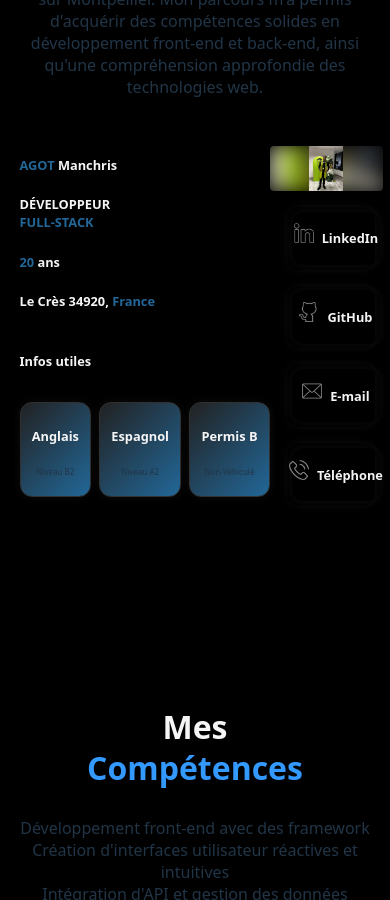
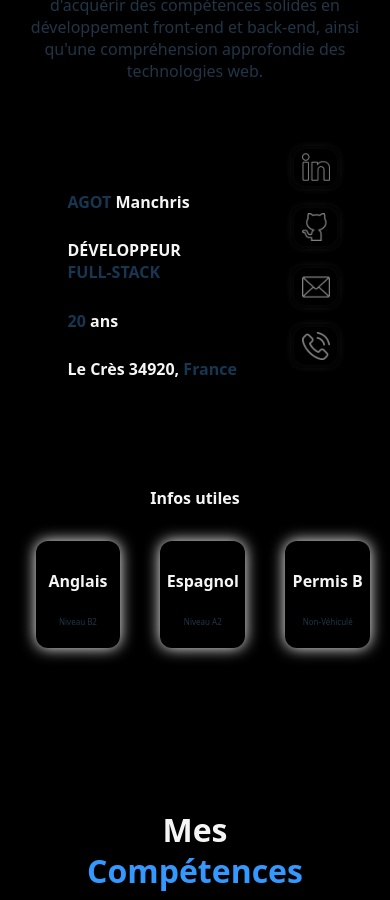
Before and after one commit to Mxnchriis/Mxnchriis.github.io, a React (Vite) app: page / in a window 390 px wide. Shown: the part 1100-2000 px from the top of the page. Built offline with nearby package versions, Linux system fonts and the light colour scheme.

Commit message:
Suite de la refonte

```diff
--- a/src/Accueil.jsx
+++ b/src/Accueil.jsx
@@ -22,7 +22,7 @@ function Accueil() {
         <div className="accueil-content">
           <img src={selfie} alt="" />
           <h1>
-            Bienvenue sur mon <span style={{ color: '#3399ff' }}>portfolio</span>
+            Bienvenue sur mon <span id='Colored'>portfolio</span>
           </h1>
           <p>Découvrer mes projets et compétences en développement web.</p>
           <button
--- a/src/Body.css
+++ b/src/Body.css
@@ -1,3 +1,8 @@
+:root {
+  --couleur: #3399ff;
+  --couleur-secondaire: #173651;
+}
+
 #root {
   /* max-width: 1280px; */
   width: 100%;
@@ -14,8 +19,16 @@ h1{
   margin-bottom: 2rem;
 }
 
+body.light-mode #Colored {
+  color: #0056b3;
+}
+
 #Colored2 {
-  /* color: #56b046; */
+  color: #173651;
+  /* color: #ffbcbc; */
+}
+
+body.light-mode #Colored2 {
   color: rgb(34, 103, 152);
 }
 
@@ -23,7 +36,7 @@ h1{
   display: flex;
   flex-direction: column;
   padding: 2rem 1rem;
-  padding-top: 7rem;
+  padding-top: 6rem;
   max-width: 90%;
   margin: 0 auto;
 }
@@ -51,6 +64,7 @@ hr {
   display: grid;
   grid-template-columns: 1fr 1fr;
   margin: 2rem auto;
+  gap: 10rem;
   max-width: 100%;
 }
 
@@ -60,7 +74,7 @@ hr {
   justify-content: center;
   gap: 2rem;
   flex-wrap: wrap;
-  margin: 2rem auto;
+  margin: 3rem auto;
   max-width: 100%;
 }
 
@@ -73,12 +87,16 @@ hr {
 }
 
 #links-container a {
+  display: flex;
+  align-items: center;
+  gap: 0.7em;
   box-shadow: 0 0 10px rgba(32, 32, 32, 0.443);
   border-radius: 12px;
-  padding: 0.3rem;
+  padding: 4px;
   text-align: left;
-  align-items: baseline;
   width: 100%;
+  background: transparent;
+  transition: background 0.2s, box-shadow 0.2s;
 }
 
 #links-container a:hover {
@@ -88,28 +106,58 @@ hr {
   transition: transform 0.2s;
 }
 
+#links-container img {
+  width: 28px;
+  height: 28px;
+  object-fit: contain;
+  margin: 0;
+  display: block;
+}
+
+#info-perso {
+  /* border: 2px solid #ffffff; */
+  /* background: linear-gradient(120deg, #070707 0%, #4f4f4f 60%, #070707 100%); */
+  /* box-shadow: 0 0 15px rgba(255, 255, 255, 0.443); */
+  border-radius: 12px;
+  margin: 0;
+  padding: 2rem 3rem;
+  margin: 1rem auto;
+  max-width: 100%;
+  align-items: left;
+  height: fit-content;
+}
+
 #box-styled {
-  border: 1px solid #313131;
-  box-shadow: 0 0 10px rgba(32, 32, 32, 0.443);
-  background: linear-gradient(135deg, #222 0%, rgb(34, 103, 152) 100%);
+  border: 2px solid #ffffff00;
+  box-shadow: 0 0 15px rgb(255, 255, 255);
+  /* background: linear-gradient(180deg, #071021 0%, #11283a 60%, #0b1926 100%); */
   border-radius: 12px;
-  margin: 2rem 0;
-  padding: 3rem;
+  margin: 2rem 1rem;
+  padding: 5rem;
   max-width: 100%;
   align-items: center;
   height: fit-content;
 }
 
+#box-styled p {
+  white-space: nowrap;
+}
+
 body.light-mode #box-styled {
-  background: linear-gradient(135deg, #f0f0f0 0%, #a0c4ff 100%);
-  border: 1px solid #ccc;
+  /* border: 2px solid #222222; */
+  box-shadow: 0 0 15px rgba(32, 32, 32, 0.443);
 }
 
 #box-styled:hover {
-  box-shadow: 0 0 15px rgba(32, 32, 32, 0.643);
-  border: 1px solid white;
+  box-shadow: 0 0 15px rgba(223, 223, 223, 0.643);
+  border: 2px solid white;
   transform: scale(1.02);
   transition: transform 0.6s;
+}
+
+body.light-mode #box-styled:hover {
+  border: 2px solid black;
+  box-shadow: 0 0 15px rgba(32, 32, 32, 0.643);
 }
 
 #card-styled {
@@ -130,6 +178,7 @@ body.light-mode #box-styled {
   font-size: 1.5rem;
   gap: 1rem;
   width: fit-content;
+  margin: 0 auto;
   justify-content: center;
 }
 
@@ -138,12 +187,111 @@ body.light-mode #box-styled {
   flex-direction: column;
   align-items: first baseline;
   font-size: 1.5rem;
-  width: fit-content;
+  width: 100%;
 }
 
-.box-content-row img{
-    width: 30px;
-    height: 30px;
+.box-content-row img, .box-content-column img {
+    width: 40px;
+    height: 40px;
+    object-fit: contain;
+}
+
+#skills-container {
+  max-width: 80%;
+  margin: 2rem auto;
+  grid-template-columns: 1fr 1fr 1fr;
+  gap: 3rem;
+  justify-content: center;
+}
+
+#skill-box {
+  position: relative;
+  width: 15vw;
+  height: 300px;
+  border-radius: 50px;
+  padding: 3rem;
+  font-size: medium;
+  text-align: left;
+  display: flex;
+  align-items: left;
+  background: linear-gradient(180deg, #071021 0%, #11283a 60%, #0b1926 100%);
+  box-shadow: 0 0 3px rgba(32, 32, 32, 0.443);
+  /* justify-content: center; */
+  /* cursor: pointer; */
+  overflow: visible;
+  z-index: 222;
+}
+
+#skill-box h2 {
+  margin: 0.5rem 0;
+}
+
+#skill-box p {
+  font-size: 0.9rem;
+  margin: 0;
+  padding: 0;
+}
+
+body.light-mode #skill-box {
+  background: linear-gradient(180deg, #c2d8ed 0%, #e9f6ff 60%, #d7eef8 100%);
+}
+
+#skill-box:hover {
+  transform: scale(1.02);
+  transition: transform 0.3s;
+}
+
+#skill-box img {
+    background-color: whitesmoke;
+    padding: 0.5rem;
+    border-radius: 8px;
+}
+
+@property --angle {
+  syntax: '<angle>';
+  initial-value: 0deg;
+  inherits: false;
+}
+
+/* #skill-box::after, #skill-box::before {
+  content: '';
+  position: absolute;
+  left: 50%;
+  transform: translateX(-50% );
+  width: 100%;
+  height: 100%;
+  padding: 5px;
+  border-radius: 50px;
+  background-image: conic-gradient(from var(--angle),transparent 85%, white);
+  animation: 3s spin infinite linear;
+  z-index: -2;
+}
+
+#skill-box::after {
+  content: "";
+  position: absolute;
+  filter: blur(10px);
+  opacity: 0.12;
+  pointer-events: none;
+  z-index: 0;
+}
+
+body.light-mode #skill-box::after, body.light-mode #skill-box::before {
+  background-image: conic-gradient(from var(--angle),transparent 85%, black);
+} */
+
+#skill-box::before {
+  filter: blur(1rem);
+  opacity: 0.2;
+}
+
+@keyframes spin {
+  from {
+    --angle: 0deg;
+  }
+  to {
+    --angle: 360deg;
+  }
 }
 
 /* ------------------------------------------------------- */
@@ -152,7 +300,7 @@ body.light-mode #box-styled {
 
 
 #info-utile {
-  margin-top: 2rem;
+  /* margin-top: 2rem; */
   margin-bottom: 0;
 }
 
@@ -275,6 +423,25 @@ body.light-mode .programName {
 /* --------------------- PROJETS ------------------------- */
 /* ------------------------------------------------------- */
 
+.accordion button {
+  cursor: pointer;
+  background: var(--couleur-secondaire);
+  transition: background 0.3s, box-shadow 0.3s;
+}
+
+body.light-mode .accordion button {
+  background: var(--couleur-secondaire);
+  color: white;
+}
+
+.accordion button:hover {
+  background: var(--couleur);
+  box-shadow: 0 0 10px rgba(32, 32, 32, 0.443);
+}
+
+body.light-mode .accordion button:hover {
+  box-shadow: 0 0 15px var(--couleur-secondaire);
+}
 
 .accordion-title {
   width: "100%";
@@ -284,11 +451,10 @@ body.light-mode .programName {
   font-weight: "bold";
   font-size: "1.2em";
   cursor: "pointer";
-  background: "#242424";
+  /* background: "#242424"; */
   border: "none";
   border-bottom: "1px solid #ccc";
 }
-
 
 .accordion-content {
   padding: "10px 20px";
@@ -302,6 +468,10 @@ body.light-mode .programName {
   max-height: 0;
   opacity: 0;
   padding: 0 !important;
+}
+
+body.light-mode .contenu {
+  color: #222;
 }
 
 /* Accordion responsive */
@@ -483,6 +653,7 @@ body.light-mode .programName {
 
   .grid-container {
     max-width: 90vw;
+    gap: 2rem;
   }
 
   #box-styled {
@@ -500,12 +671,52 @@ body.light-mode .programName {
   }
 
   #links-container {
-    width: 70%;
+    width: fit-content;
     margin: 1rem auto;
+    align-items: center;
+  }
+
+  #links-container a {
+    padding: 3px;
+  }
+
+  #links-container h3 {
+    display: none;
+  }
+
+  #skills-container {
+    grid-template-columns: 1fr 1fr;
+    max-width: 90vw;
+    gap: 2rem;
+  }
+
+  #skill-box {
+    width: 30vw;
+    height: auto;
+    padding: 1.5rem;
+    border-radius: 25px;
+    text-align: center;
+  }
+
+  #skill-box h2 {
+    font-size: 0.8rem;
+  }
+
+  #skill-box p {
+    font-size: 0.5rem;
+  }
+
+  .image-wrapper {
+    display: none;
+  }
+
+  .box-content-column img, .box-content-row img {
+    width: 25px;
+    height: 25px;
   }
 
   .box-content-column h2, .box-content-column h3 {
-    font-size: 0.8rem;
+    font-size: 1rem;
     text-align: left;
   }
 
--- a/src/Header.css
+++ b/src/Header.css
@@ -23,6 +23,7 @@
     background-color: rgba(75, 171, 255, 0.416);
     border: 1px solid rgba(75, 171, 255, 0.416);
     box-shadow: 0 0 10px rgba(0, 0, 0, 0.1);
+    z-index: 9999;
 }
 
 .navbar nav {
--- a/src/NewContenu.jsx
+++ b/src/NewContenu.jsx
@@ -1,5 +1,6 @@
 import React, { useState, useEffect } from 'react';
 import './Body.css';
+import pythonLogo from './assets/python.png';
 import htmlLogo from './assets/html.png';
 import cssLogo from './assets/css.png';
 import jsLogo from './assets/js.png';
@@ -19,8 +20,10 @@ import linkedinLogo from './assets/contact/linkedin.png'
 import githubLogo from './assets/contact/github.png'
 import emailLogo from './assets/contact/email.png'
 import mobileLogo from './assets/contact/mobile.png'
+import wwwLogo from './assets/www.png'
 
 const langImages = [
+  { src: pythonLogo, alt: "Python" },
   { src: htmlLogo, alt: "HTML" },
   { src: cssLogo, alt: "CSS" },
   { src: jsLogo, alt: "JavaScript" },
@@ -187,7 +190,7 @@ function Accueil() {
       <section id="apropos">
         <div className="Bloc-content">
           <h1>
-            Qui <span style={{color:'#3399ff'}}>suis-je</span> ?
+            Qui <span id='Colored'>suis-je</span> ?
           </h1>
           <p>
             Je suis AGOT Manchris, un jeune développeur de 21ans passionné par la création d'applications web modernes et interactives sur Montpellier.
@@ -196,30 +199,17 @@ function Accueil() {
           </p>
 
           <div className="grid-container">
-            <div className="box-content-column" >
+
+            <div className="box-content-column" id='info-perso' >
               <h2><span id='Colored2'>AGOT</span> Manchris</h2>
               <h2>DÉVELOPPEUR <span className='fullstack' id='Colored2'>FULL-STACK</span></h2>
               <h2><span id='Colored2'>20</span> ans</h2>
               <h2>Le Crès 34920, <span id='Colored2'>France</span></h2>
+            </div>
 
-              <h3 id='info-utile'>Infos utiles</h3>
-              <div className="box-content-row">
-                <div className="box-content-column" id='box-styled'>
-                  <h3>Anglais</h3>
-                  <p>Niveau B2</p>
-                </div>
-                <div className="box-content-column" id='box-styled'>
-                  <h3>Espagnol</h3>
-                  <p>Niveau A2</p>
-                </div>
-                <div className="box-content-column" id='box-styled'>
-                  <h3>Permis B</h3>
-                  <p>Non-Véhiculé</p>
-                </div>
-              </div>
-            </div>
             <div className="box-content-column">
-              <ImageWrapper src={selfie} alt="" />
+              {/* <ImageWrapper src={selfie} alt="" /> */}
+
               <div className="box-content-column" id='links-container'>
                 <a href="https://www.linkedin.com/in/manchris-a-144b79272/" style={{ textDecoration: 'none' }}>
                   <div className="box-content-row" id='card-styled'>
@@ -242,6 +232,24 @@ function Accueil() {
                   </div>
                 </a>
               </div>
+
+            </div>
+
+          </div>
+
+          <h2 id='info-utile'>Infos utiles</h2>
+          <div className="box-content-row">
+            <div className="box-content-column" id='box-styled'>
+              <h3>Anglais</h3>
+              <p>Niveau B2</p>
+            </div>
+            <div className="box-content-column" id='box-styled'>
+              <h3>Espagnol</h3>
+              <p>Niveau A2</p>
+            </div>
+            <div className="box-content-column" id='box-styled'>
+              <h3>Permis B</h3>
+              <p>Non-Véhiculé</p>
             </div>
           </div>
         </div>
@@ -251,13 +259,40 @@ function Accueil() {
         <div className="Bloc-content">
           <h1>Mes</h1>
           <h1 id='Colored'>Compétences</h1>
-          <ul>
+            <div className="grid-container" id='skills-container'>
+              <div className="box-content-column" id='skill-box'>
+                <img src={wwwLogo} alt="Logo" />
+                <h2>Développement Web</h2>
+                <p>Création de sites web responsives et interactifs en utilisant HTML, CSS, JavaScript et des frameworks modernes comme React et Angular.</p>
+              </div>
+              <div className="box-content-column" id='skill-box'>
+                <img src={wwwLogo} alt="Logo" />
+                <h2>Création d'interfaces utilisateur réactives et intuitives</h2>
+                <p>Conception d'interfaces utilisateur modernes et intuitives en utilisant des frameworks comme React et Angular pour améliorer l'expérience utilisateur.</p>
+              </div>
+              <div className="box-content-column" id='skill-box'>
+                <img src={jsLogo} alt="Logo" />
+                <h2>Intégration d'API et gestion des données</h2>
+                <p>Intégration d'API tierces et gestion des données en utilisant des outils comme Axios et Fetch pour assurer une communication fluide entre le front-end et le back-end.</p>
+              </div>
+              <div className="box-content-column" id='skill-box'>
+                <img src={nodeLogo} alt="Logo" />
+                <h2>Conception de bases de données et développement back-end</h2>
+                <p>Conception et gestion de bases de données relationnelles et non relationnelles avec MySQL, ainsi que le développement de serveurs back-end avec Node.js</p>
+              </div>
+              <div className="box-content-column" id='skill-box'>
+                <img src={githubLogo} alt="Logo" />
+                <h2>Utilisation de Git pour le contrôle de version</h2>
+                <p>Maîtrise de Git pour le contrôle de version, la collaboration en équipe et la gestion efficace des projets de développement.</p>
+              </div>
+            </div>
+          {/* <ul>
             <li>Développement front-end avec des framework</li>
             <li>Création d'interfaces utilisateur réactives et intuitives</li>
             <li>Intégration d'API et gestion des données</li>
             <li>Conception de bases de données et développement back-end</li>
             <li>Utilisation de Git pour le contrôle de version</li>
-          </ul>
+          </ul> */}
         </div>
 
         <div className="Bloc-content">
--- a/src/index.css
+++ b/src/index.css
@@ -81,7 +81,7 @@ body.dark-mode h1, h2, h3, h4 {
 }
 
 body.light-mode {
-  background: #f3f3f3;
+  background: #f9fdff;
 }
 
 body.light-mode h1, h2, h3, h4 {
```
Also changed, not shown: src/Footer.css (+34 -0 lines), src/Footer.jsx (+15 -3 lines), src/assets/python.png (added), src/assets/www.png (added). Lines whose indentation alone changed are shown as unchanged.
